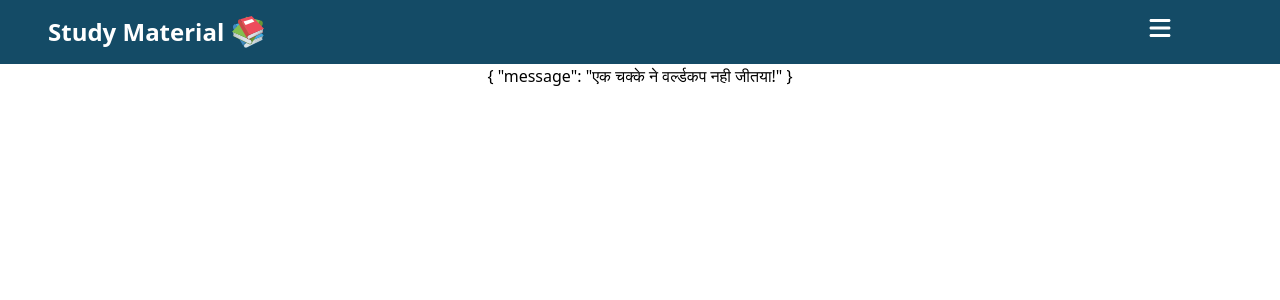
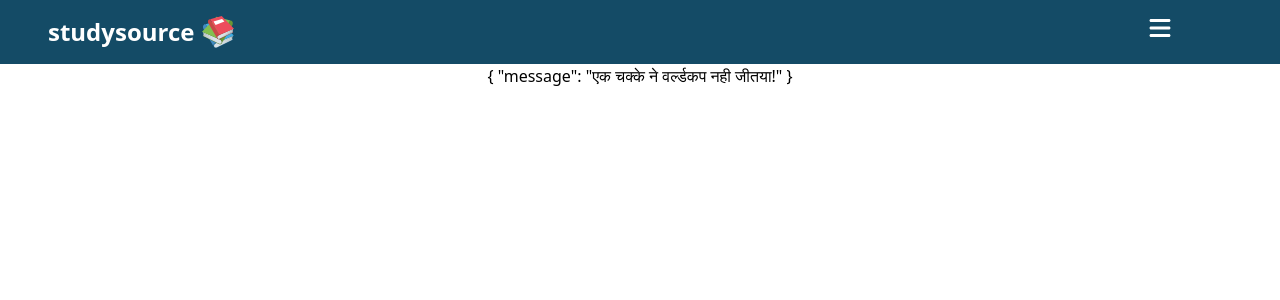
Before and after one commit to OctoTechHub/studysource, a React (Vite) app: page /hello in a window 1280 px wide. Shown: the top 300 px of the page. Built offline with nearby package versions, Linux system fonts and the light colour scheme.

Commit message:
studysource Update

```diff
--- a/index.html
+++ b/index.html
@@ -4,7 +4,7 @@
     <meta charset="UTF-8" />
     <link rel="icon" type="image/svg+xml" href="/navIcon.svg" />
     <meta name="viewport" content="width=device-width, initial-scale=1.0" />
-    <title>Study Material </title>
+    <title>studysource </title>
   </head>
   <body>
     <div id="root"></div>
--- a/src/components/Nav.tsx
+++ b/src/components/Nav.tsx
@@ -15,7 +15,7 @@ export default function Nav() {
           <div className="pl-8 flex flex-row items-center">
             <Link to="/">
               <div className="flex items-center ">
-                <div className="font-bold	text-2xl text-white mr-2">Study Material</div>
+                <div className="font-bold	text-2xl text-white mr-2">studysource</div>
                 <img src="public/navIcon.svg" alt="navIcon" className="h-8" />
               </div>
             </Link>
```
